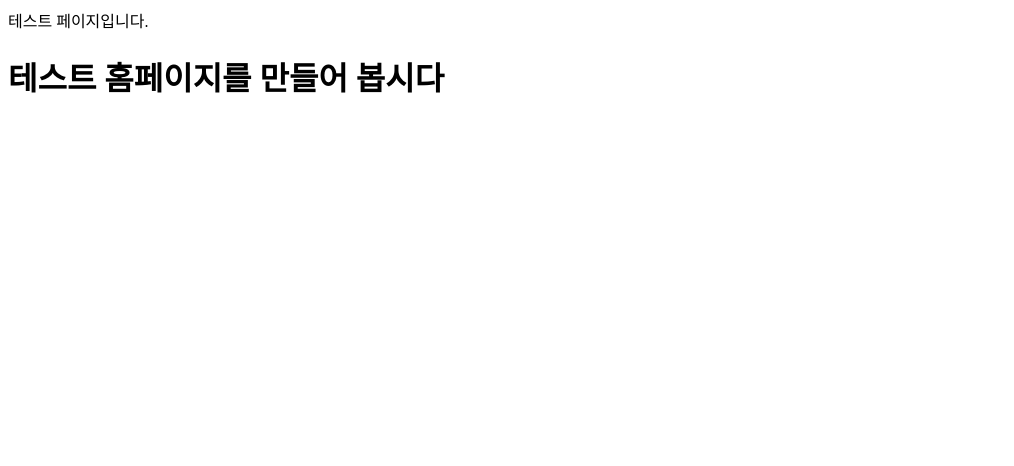
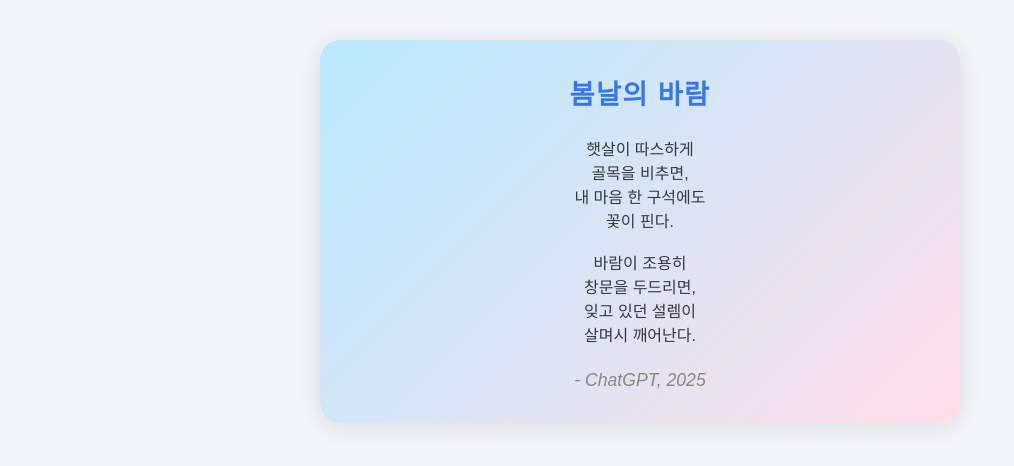
Before and after one commit to ohkaning86/myweb, a plain HTML site: page index.html in a window 1280 px wide. Shown: the whole page, without its empty margins (0-1014 px from the left). Drawn offline with Linux system fonts and the light colour scheme.

Commit message:
Update index.html

```diff
--- a/index.html
+++ b/index.html
@@ -1,12 +1,71 @@
 <!DOCTYPE html>
-<html>
+<html lang="ko">
+<head>
+  <meta charset="UTF-8">
+  <title>모바일 반응형 웹 - 시(詩) 예제</title>
+  <!-- 모바일 반응형을 위한 viewport 설정 -->
+  <meta name="viewport" content="width=device-width, initial-scale=1.0">
+  <style>
+    body {
+      margin: 0;
+      padding: 0;
+      font-family: '맑은 고딕', sans-serif;
+      background: #f2f6fa;
+    }
+    .poem-container {
+      max-width: 600px;
+      margin: 40px auto;
+      background: linear-gradient(135deg, #b7eaff 0%, #ffdee9 100%);
+      border-radius: 20px;
+      padding: 32px 20px;
+      box-shadow: 0 4px 24px rgba(0,0,0,0.1);
+      color: #343a40;
+      text-align: center;
+      transition: background 0.3s;
+    }
+    .poem-title {
+      font-size: 1.7rem;
+      font-weight: bold;
+      margin-bottom: 24px;
+      color: #3677eb;
+      letter-spacing: 0.05em;
+    }
+    .poem-author {
+      margin-top: 24px;
+      font-size: 1.1rem;
+      color: #888;
+      font-style: italic;
+    }
 
-    <head>
-      테스트 페이지입니다.
-    </head>
-
-    <body>
-        <h1>테스트 홈페이지를 만들어 봅시다</h1>
-    </body>
-
+    /* 모바일 최적화 */
+    @media (max-width: 480px) {
+      .poem-container {
+        padding: 20px 8px;
+        font-size: 1.04rem;
+      }
+      .poem-title {
+        font-size: 1.22rem;
+      }
+    }
+  </style>
+</head>
+<body>
+  <div class="poem-container">
+    <div class="poem-title">봄날의 바람</div>
+    <div>
+      <p>
+        햇살이 따스하게<br>
+        골목을 비추면,<br>
+        내 마음 한 구석에도<br>
+        꽃이 핀다.<br>
+        <br>
+        바람이 조용히<br>
+        창문을 두드리면,<br>
+        잊고 있던 설렘이<br>
+        살며시 깨어난다.
+      </p>
+    </div>
+    <div class="poem-author">- ChatGPT, 2025</div>
+  </div>
+</body>
 </html>
```
